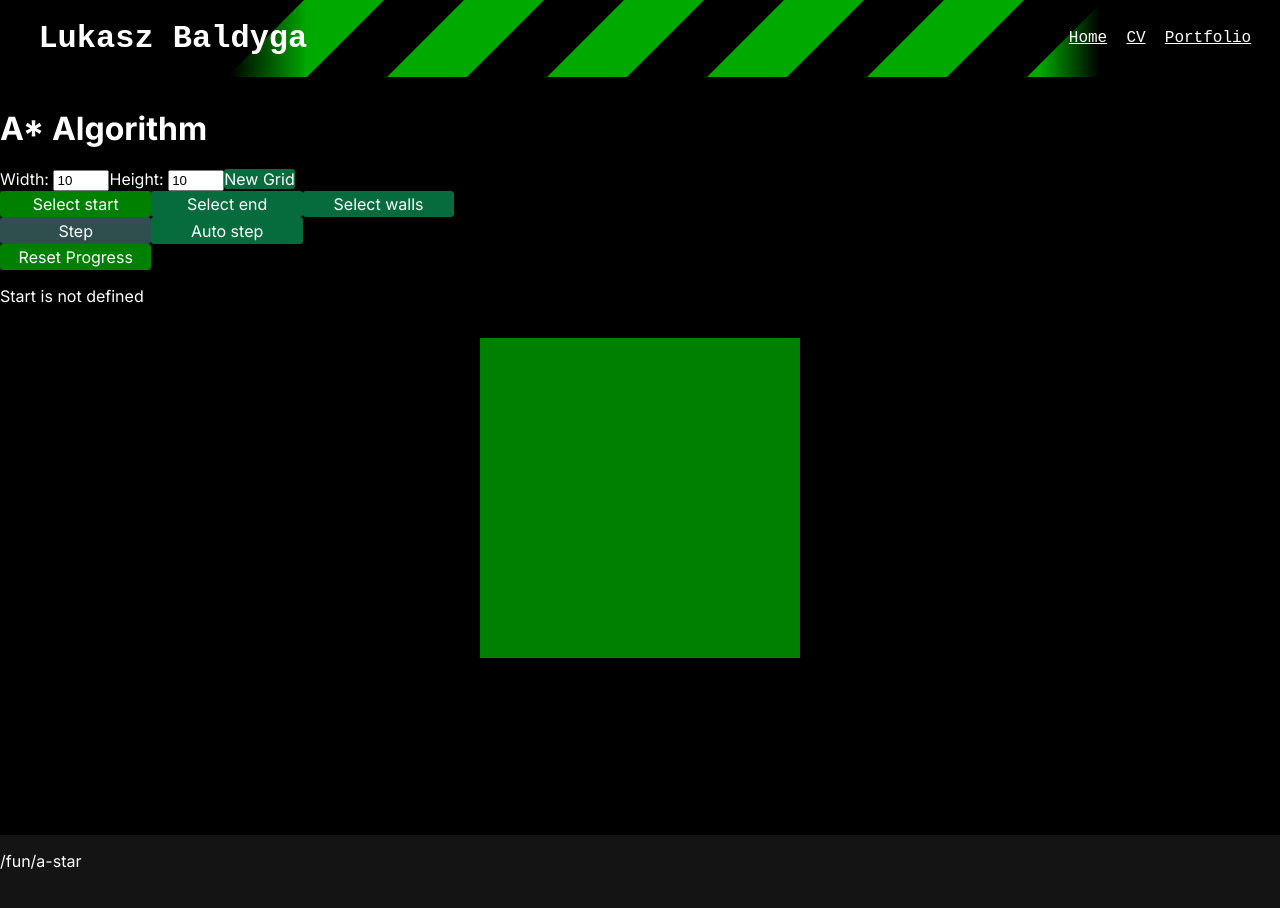
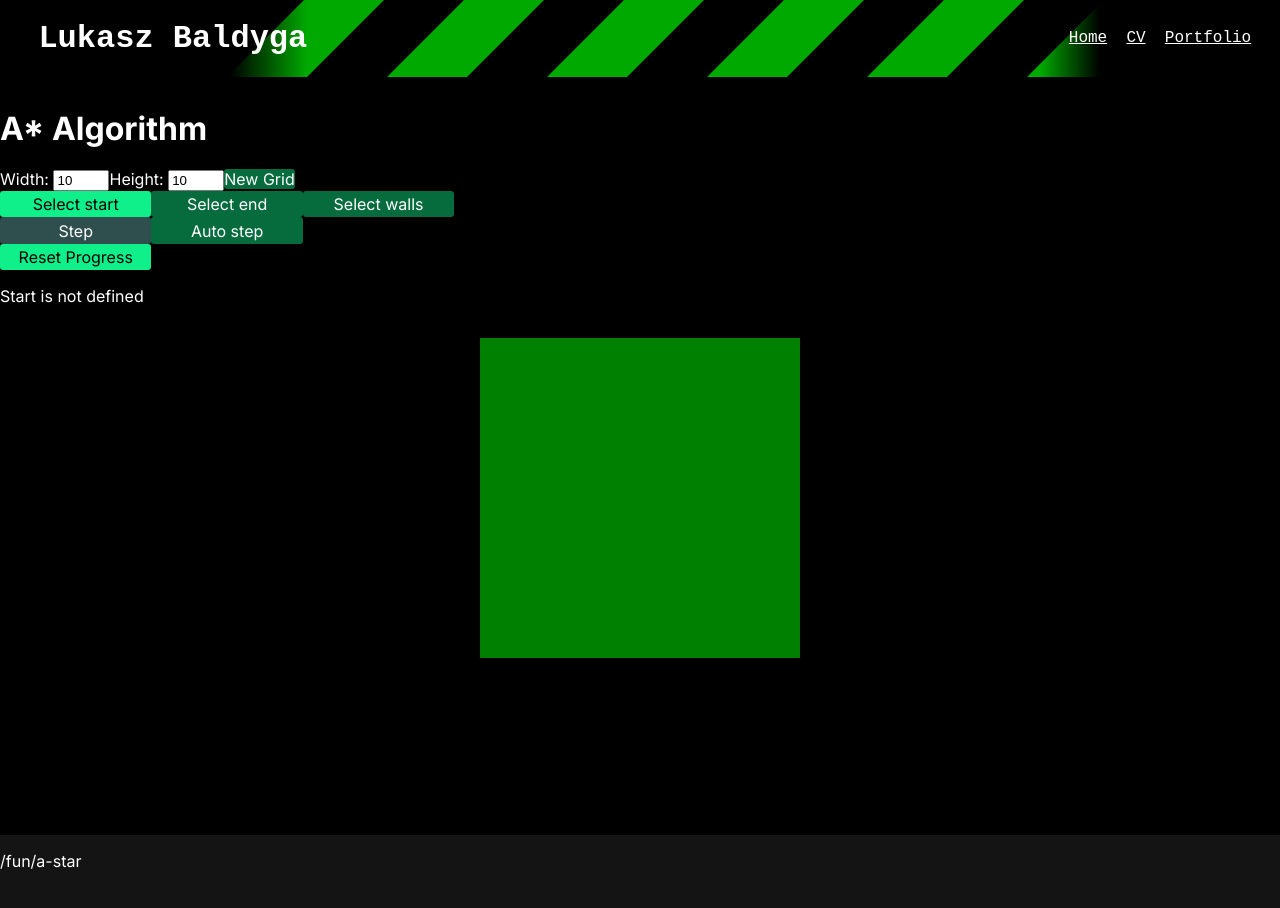
Before and after one commit to Rijndael1998/Website-Neo, a Next.js app: page /fun/a-star in a window 1280 px wide. Shown: the top 908 px of the page. Built offline with nearby package versions, Linux system fonts and the light colour scheme.

Commit message:
added better button colors

```diff
--- a/src/components/_colors.scss
+++ b/src/components/_colors.scss
@@ -6,3 +6,4 @@ $secondary: #0f2f0f;
 $secondaryBg: #141414;
 $accent: #0ff08b;
 $accentDull: transparentize($accent, 0.55);
+$disabled: darkslategray
--- a/src/components/input/genericButton/genericButton.module.scss
+++ b/src/components/input/genericButton/genericButton.module.scss
@@ -2,15 +2,19 @@
 @import "./../../vars";
 
 .button {
+    transition: all 0.2s ease;
     background-color: $accentDull;
     cursor: pointer;
     border-radius: $buttonBorderRadius;
+    color: $text;
 }
 
 .selected {
-    background-color: green;
+    background-color: $accent;
+    color: $background;
 }
 
-.disabled {
-    background-color: darkslategray;
+.disabled, .disabled.selected {
+    background-color: $disabled;
+    color: $text;
 }
```
